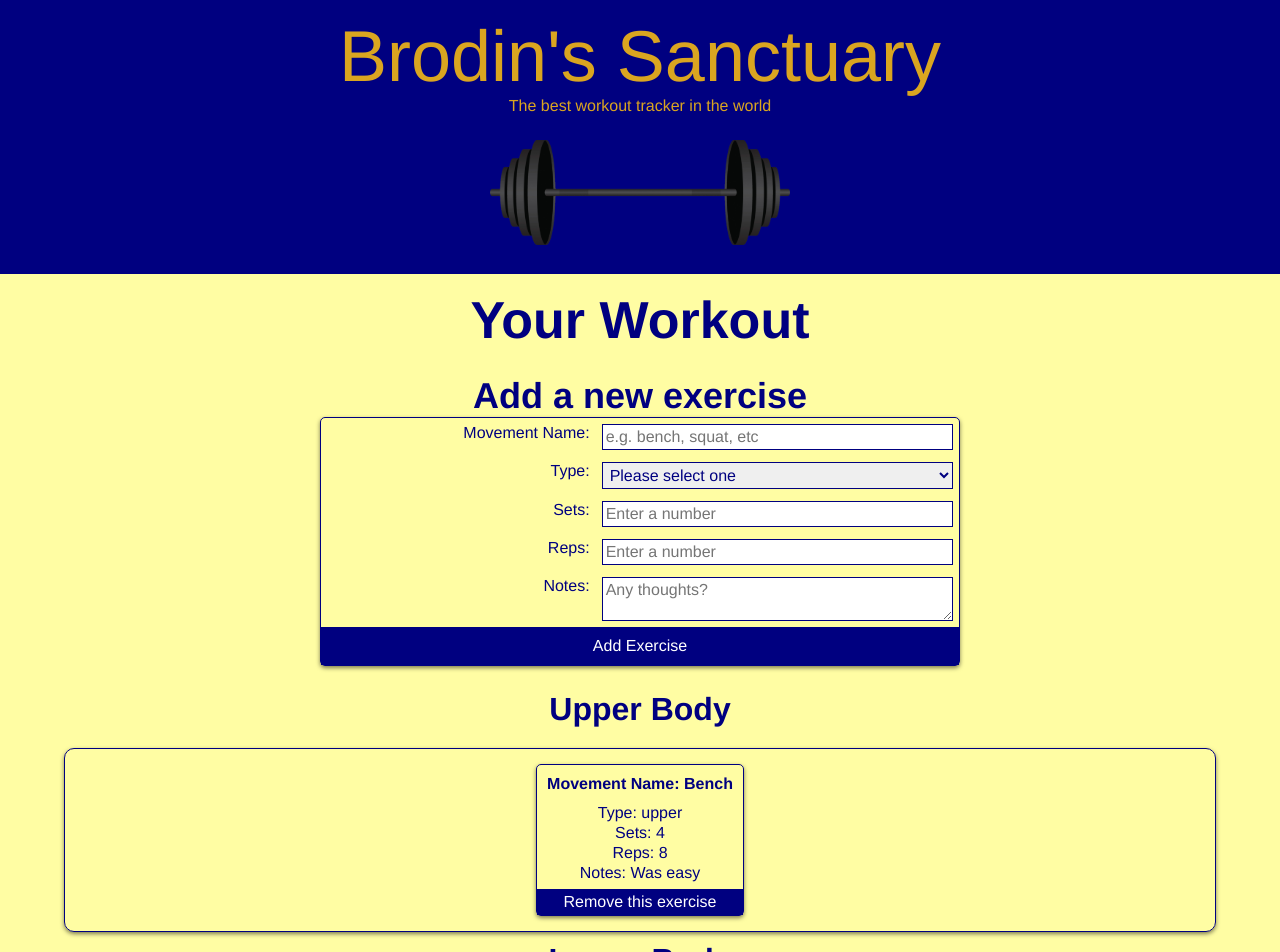
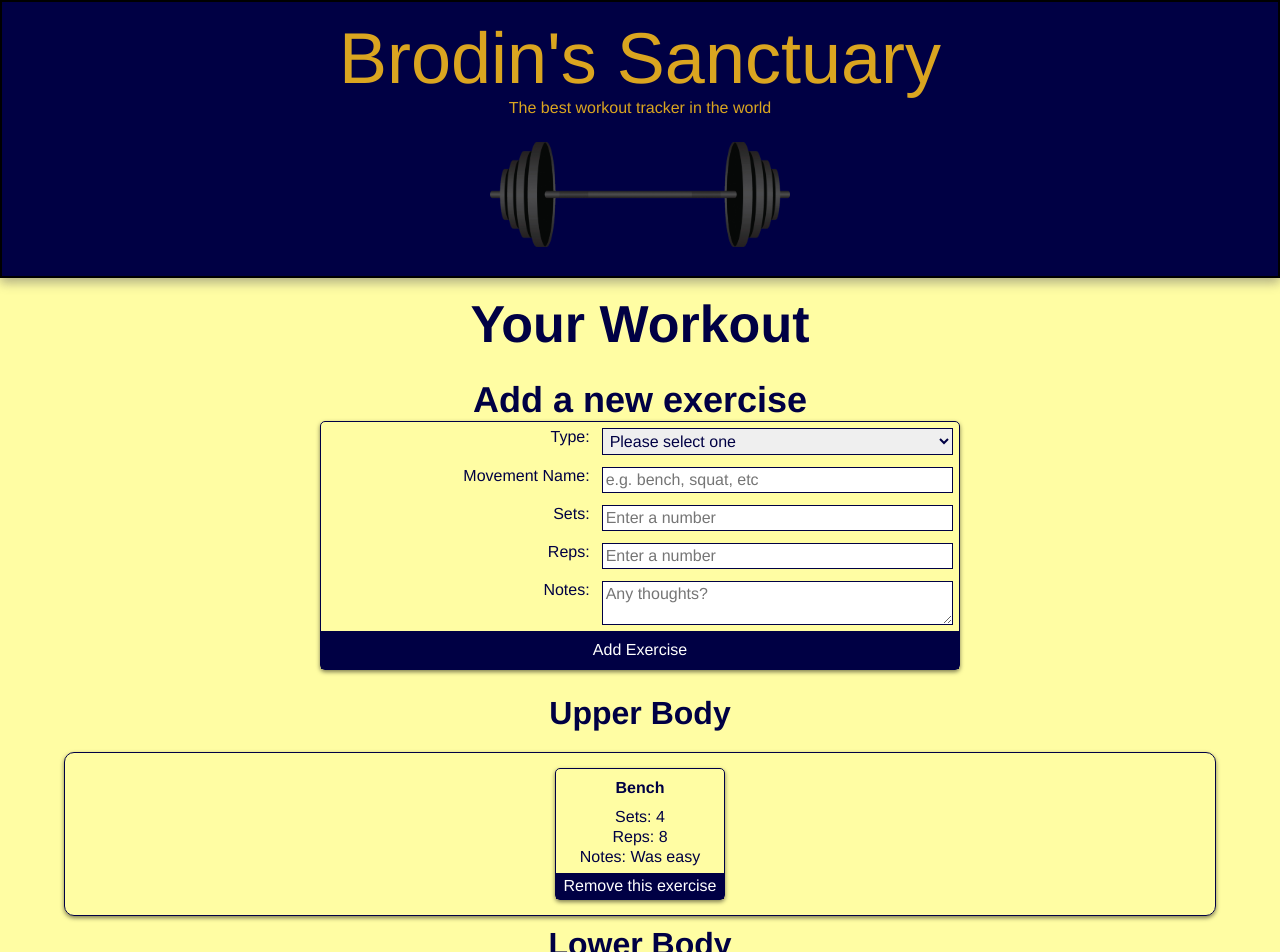
Before and after one commit to alchemy-bootcamp-two-summer-2018/list-of-vue, a Vue app: page / in a window 1280 px wide. Shown: the top 952 px of the page. Built offline with nearby package versions, Linux system fonts and the light colour scheme.

Commit message:
darker navy, changed column spacing in exerciselist

```diff
--- a/src/App.vue
+++ b/src/App.vue
@@ -52,7 +52,7 @@ export default {
 
 <style scoped>
 * {
-    color: navy;
+    color: rgb(0, 0, 68);
 }
 h2 {
   margin-top: 16px;
--- a/src/components/AddExerciseForm.vue
+++ b/src/components/AddExerciseForm.vue
@@ -2,11 +2,6 @@
   <section>
     <h2>Add a new exercise</h2>
     <form v-on:submit.prevent="handleSubmit">
-      <p>
-        Movement Name:
-      </p>
-      <input v-model="name" placeholder="e.g. bench, squat, etc" required>
-
       <p>
         Type:
       </p>
@@ -16,6 +11,11 @@
         <option value="lower">Lower</option>
         <option value="core">Core</option>
       </select>
+
+      <p>
+        Movement Name:
+      </p>
+      <input v-model="name" placeholder="e.g. bench, squat, etc" required>
 
       <p>
         Sets:
@@ -78,7 +78,7 @@ export default {
 <style scoped>
 
 * {
-    color: navy;
+    color: rgb(0, 0, 68);
 }
 
 section {
@@ -91,7 +91,7 @@ h2 {
 form {
   display: grid;
   grid-template-columns: auto auto;
-  border: 1px solid navy;
+  border: 1px solid rgb(0, 0, 68);
   border-radius: 5px;
   box-shadow: 0 2px 4px 0 rgba(0,0,0,0.5);
 }
@@ -105,7 +105,7 @@ p {
 }
 input, select, textarea {
   /* margin: 0px 10px; */
-  border: 1px solid navy;
+  border: 1px solid rgb(0, 0, 68);
   padding: 3px;
 }
 
@@ -113,7 +113,7 @@ input, select, textarea {
 button {
   padding: 10px 15px;
   cursor: pointer;
-  background-color: navy;
+  background-color: rgb(0, 0, 68);
   color: white;
 }
 
--- a/src/components/Exercise.vue
+++ b/src/components/Exercise.vue
@@ -1,7 +1,6 @@
 <template>
   <li>
-    <h3>Movement Name: {{ exercise.name }}</h3>
-    <p>Type: {{ exercise.type }}</p>
+    <h3>{{ exercise.name }}</h3>
     <p>Sets: {{ exercise.sets }}</p>
     <p>Reps: {{ exercise.reps }}</p>
     <p>Notes: {{ exercise.notes }} </p>
@@ -33,13 +32,13 @@ export default {
 <style scoped>
 
 * {
-    color: navy;
+    color: rgb(0, 0, 68);
 }
 
 li {
     max-width: 300px;
     margin: 15px 25px;
-    border: 1px solid navy;
+    border: 1px solid rgb(0, 0, 68);
     border-radius: 5px;
     box-shadow: 0 2px 4px 0 rgba(0,0,0,0.5);
     display: flex;
@@ -52,7 +51,7 @@ h3 {
 }
 
 p {
-  padding: 1px;
+  padding: 1px 8px;
 }
 
 button {
@@ -60,7 +59,7 @@ button {
   margin: 0px;
   margin-top: 6px;
   cursor: pointer;
-  background-color: navy;
+  background-color: rgb(0, 0, 68);
   color: white;
 }
 
--- a/src/components/ExerciseList.vue
+++ b/src/components/ExerciseList.vue
@@ -53,7 +53,7 @@ export default {
 <style scoped>
 
 * {
-    color: navy;
+    color: rgb(0, 0, 68);
 }
 
 section {
@@ -69,13 +69,10 @@ h3 {
 ul {
   list-style: none;
   display: grid;
-  grid-template-columns: repeat(auto-fit, minmax(280px, 1fr));
-  border: 1px solid navy;
+  grid-template-columns: repeat(auto-fit, minmax(200px, 1fr));
+  border: 1px solid rgb(0, 0, 68);
   border-radius: 10px;
   box-shadow: 0 2px 4px 0 rgba(0,0,0,0.5);
-
-
-
 }
 
 </style>
--- a/src/components/Footer.vue
+++ b/src/components/Footer.vue
@@ -28,7 +28,7 @@ img {
 }
 
 footer {
-  background-color: navy;
+  background-color: rgb(0, 0, 68);
   color: goldenrod;
 }
 
--- a/src/components/Header.vue
+++ b/src/components/Header.vue
@@ -28,8 +28,13 @@ img {
 }
 
 header {
-  background-color: navy;
+  background-color: rgb(0, 0, 68);
   color: goldenrod;
+  border: 2px solid black;
+  -webkit-box-shadow: 0px 5px 10px rgba(100, 100, 100, 0.49);
+  -moz-box-shadow:    0px 5px 10px rgba(100, 100, 100, 0.49);
+  box-shadow:         0px 5px 10px rgba(100, 100, 100, 0.49);
+
 }
 
 </style>
--- a/src/exercises.js
+++ b/src/exercises.js
@@ -28,7 +28,7 @@ const exercises = [
     notes: 'abs of steel, baby'
   },
   {
-    name: 'Hanging Leg Raise',
+    name: 'Hanging Leg Raises',
     type: 'core',
     sets: 3,
     reps: 12,
```
